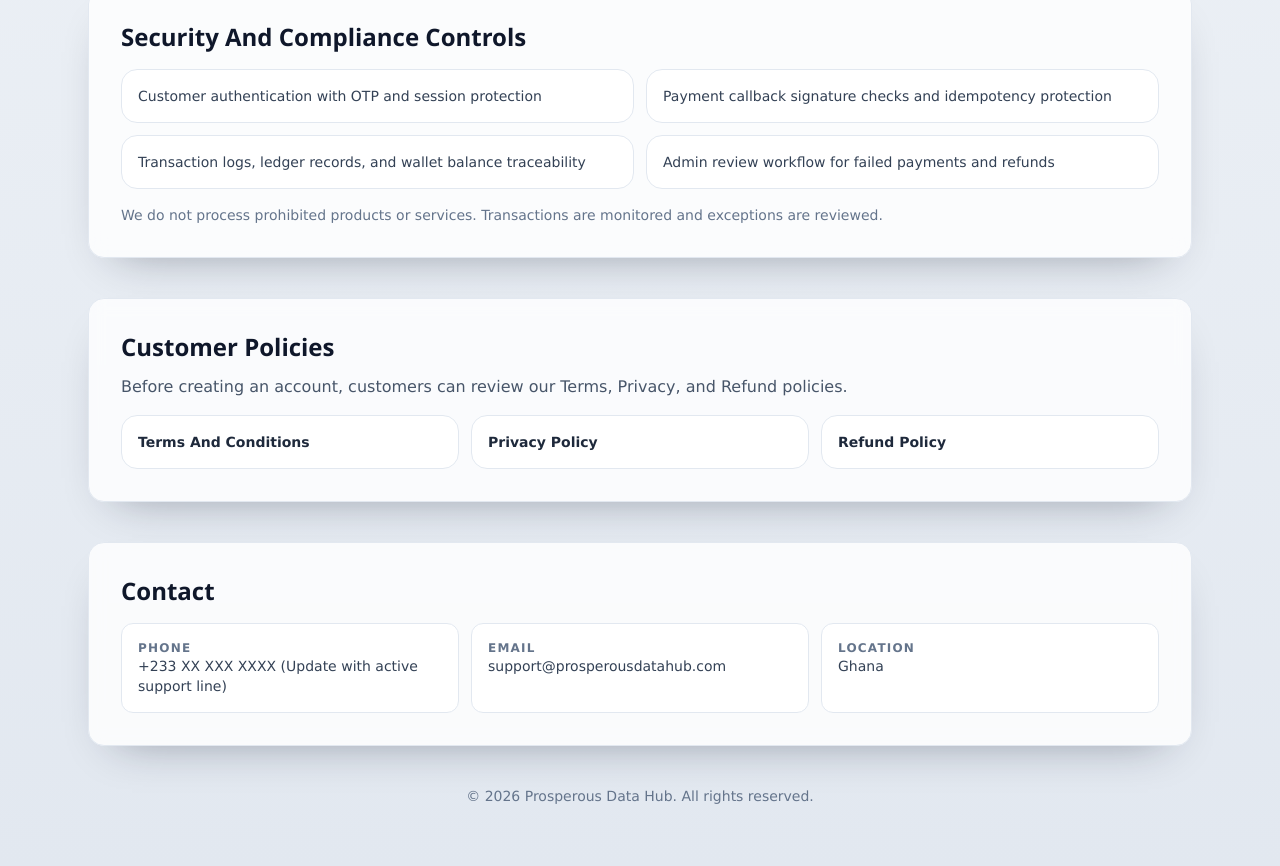
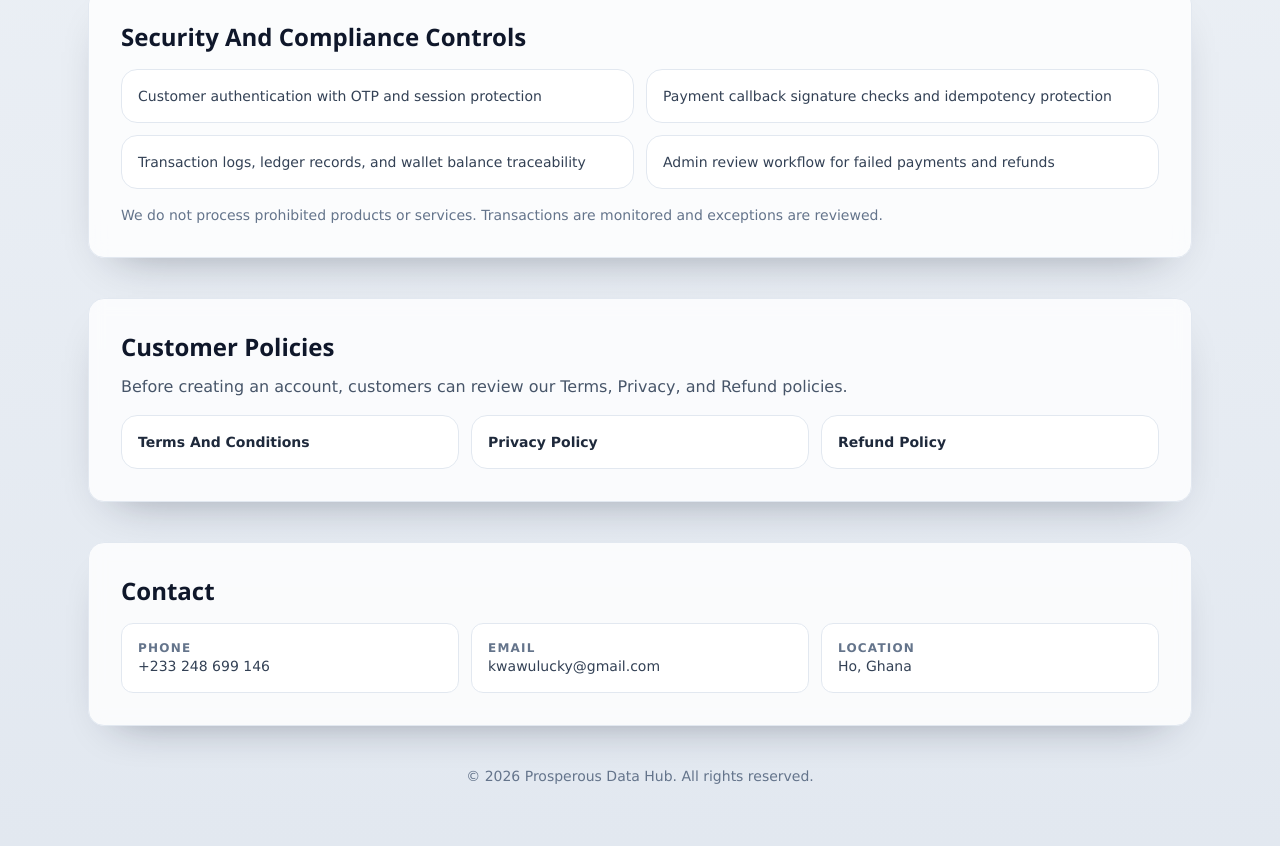
Before and after one commit to Prosperous-KL/data-hub, a Next.js app in the folder frontend/: page / in a window 1280 px wide. Shown: the part 1489-2355 px from the top of the page. Built offline with nearby package versions, Linux system fonts and the light colour scheme; no server answers.

Commit message:
Update contact information with active support details

```diff
--- a/frontend/app/page.js
+++ b/frontend/app/page.js
@@ -181,15 +181,15 @@
           <div className="mt-4 grid gap-3 sm:grid-cols-3">
             <p className="rounded-xl border border-slate-200 bg-white p-4 text-sm text-slate-700">
               <span className="block text-xs font-bold uppercase tracking-[0.1em] text-slate-500">Phone</span>
-              +233 XX XXX XXXX (Update with active support line)
+              +233 248 699 146
             </p>
             <p className="rounded-xl border border-slate-200 bg-white p-4 text-sm text-slate-700">
               <span className="block text-xs font-bold uppercase tracking-[0.1em] text-slate-500">Email</span>
-              support@prosperousdatahub.com
+              kwawulucky@gmail.com
             </p>
             <p className="rounded-xl border border-slate-200 bg-white p-4 text-sm text-slate-700">
               <span className="block text-xs font-bold uppercase tracking-[0.1em] text-slate-500">Location</span>
-              Ghana
+              Ho, Ghana
             </p>
           </div>
         </section>
```
